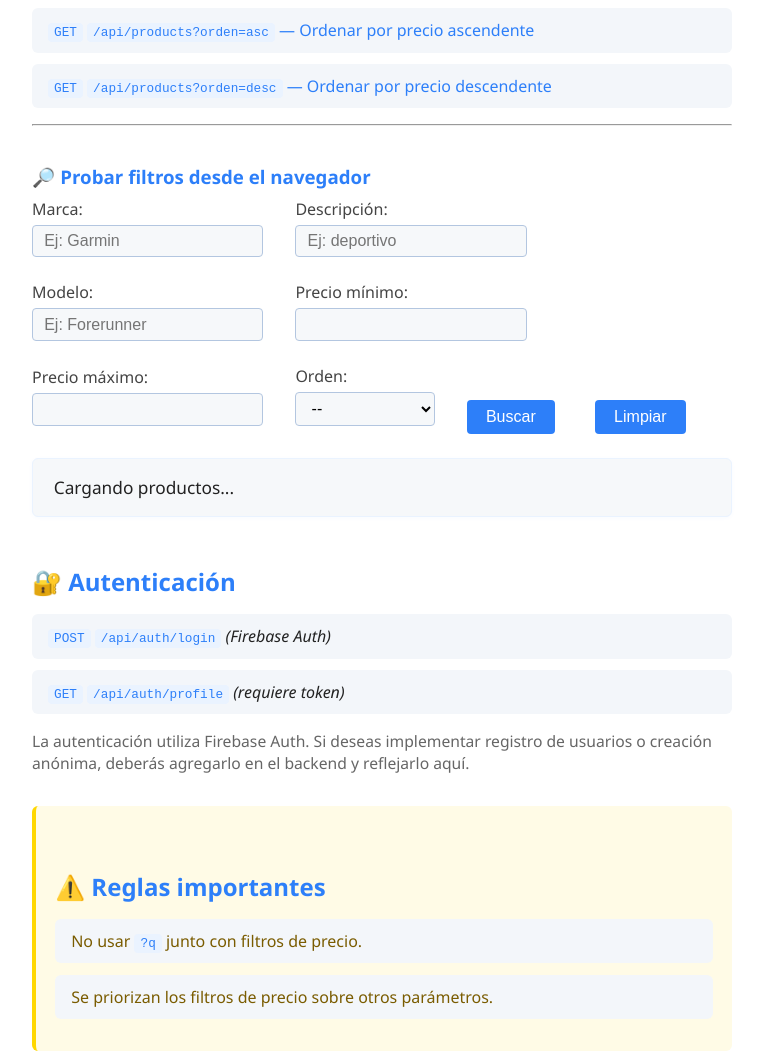
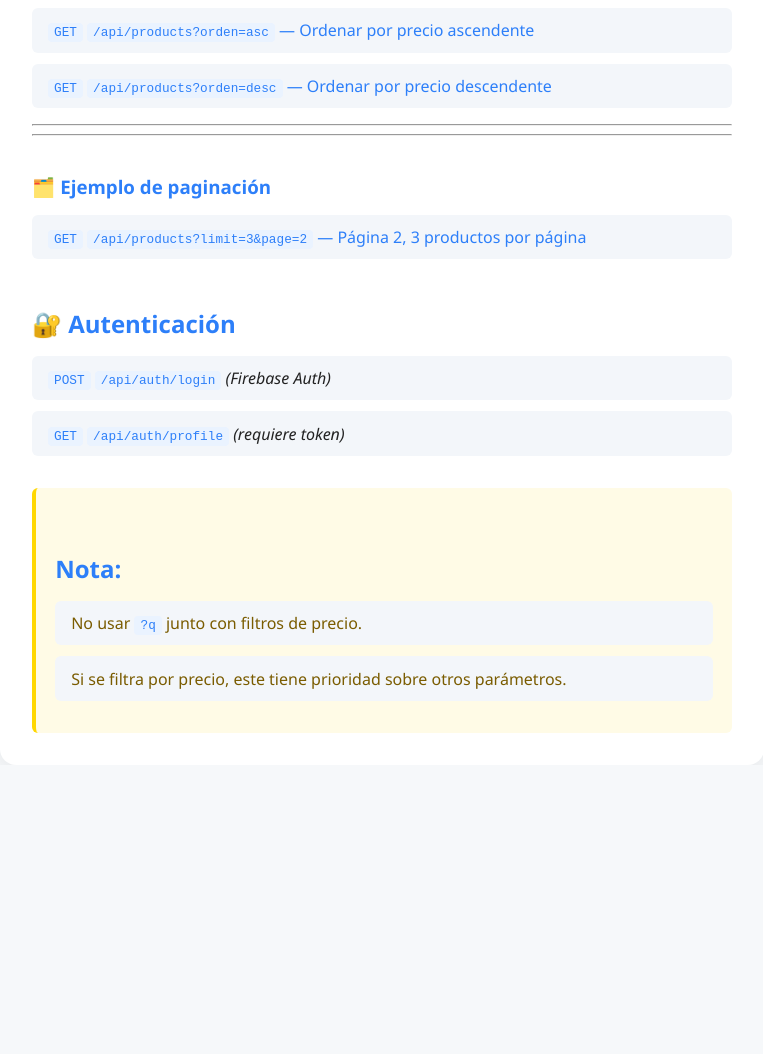
Before and after one commit to lzov/gcbaFinal, a website: page public/index.html in a window 1280 px wide. Shown: the part 700-1754 px from the top of the page, without its empty margins (258-1021 px from the left). After the commit the page ends 1465 px from the top, so only its background shows below. Drawn offline with Linux system fonts and the light colour scheme.

Commit message:
Finalizando, agregando documentación breve.

```diff
--- a/public/index.html
+++ b/public/index.html
@@ -7,15 +7,22 @@
   <link rel="stylesheet" href="style.css" />
 </head>
 <body>
+  <!--
+    SPA de ejemplo para la API RESTful de Productos.
+    Estructura pensada para facilitar pruebas y documentación visual.
+    Secciones principales: endpoints públicos, autenticación y reglas de uso.
+  -->
   <div class="container">
     <h1>📘 API RESTful de Productos</h1>
     <p>Bienvenido a la documentación inicial de esta API. Abajo encontrarás rutas útiles para probarla.</p>
 
+    <!-- URL base de la API -->
     <div class="base-url">
       <strong>Base URL:</strong>
       <code>https://gcbafinal-ecommerce.onrender.com</code>
     </div>
 
+    <!-- Ejemplos de endpoints públicos y filtros -->
     <section>
       <h2>🔗 Endpoints públicos</h2>
       <ul>
@@ -61,42 +68,33 @@
         </li>
       </ul>
       <hr>
-      <h3>🔎 Probar filtros desde el navegador</h3>
-      <form id="filtros-form">
-        <label>Marca: <input type="text" name="marca" placeholder="Ej: Garmin" /></label>
-        <label>Descripción: <input type="text" name="desc" placeholder="Ej: deportivo" /></label>
-        <label>Modelo: <input type="text" name="modelo" placeholder="Ej: Forerunner" /></label>
-        <label>Precio mínimo: <input type="number" name="minPrecio" min="0" /></label>
-        <label>Precio máximo: <input type="number" name="maxPrecio" min="0" /></label>
-        <label>Orden:
-          <select name="orden">
-            <option value="">--</option>
-            <option value="asc">Ascendente</option>
-            <option value="desc">Descendente</option>
-          </select>
-        </label>
-        <button type="submit">Buscar</button>
-        <button type="button" id="reset-filtros">Limpiar</button>
-      </form>
-      <ul id="productos-lista">
-        <li>Cargando productos...</li>
+      <hr>
+      <!-- Ejemplo de paginación usando parámetros limit y page -->
+      <h3>🗂️ Ejemplo de paginación</h3>
+      <ul>
+        <li>
+          <a href="https://gcbafinal-ecommerce.onrender.com/api/products?limit=3&page=2" target="_blank">
+            <code>GET</code> <code>/api/products?limit=3&page=2</code> — Página 2, 3 productos por página
+          </a>
+        </li>
       </ul>
     </section>
 
+    <!-- Sección de autenticación: login y perfil protegido -->
     <section>
       <h2>🔐 Autenticación</h2>
       <ul>
         <li><code>POST</code> <code>/api/auth/login</code> <em>(Firebase Auth)</em></li>
         <li><code>GET</code> <code>/api/auth/profile</code> <em>(requiere token)</em></li>
       </ul>
-      <p style="font-size:0.98em;color:#666;margin-top:0.5em;">La autenticación utiliza Firebase Auth. Si deseas implementar registro de usuarios o creación anónima, deberás agregarlo en el backend y reflejarlo aquí.</p>
     </section>
 
+    <!-- Reglas y advertencias de uso de la API -->
     <section class="alerta">
-      <h2>⚠️ Reglas importantes</h2>
+      <h2>Nota: </h2>
       <ul>
         <li>No usar <code>?q</code> junto con filtros de precio.</li>
-        <li>Se priorizan los filtros de precio sobre otros parámetros.</li>
+        <li>Si se filtra por precio, este tiene prioridad sobre otros parámetros.</li>
       </ul>
     </section>
   </div>
```
Also changed, not shown: server.js (+13 -10 lines).
